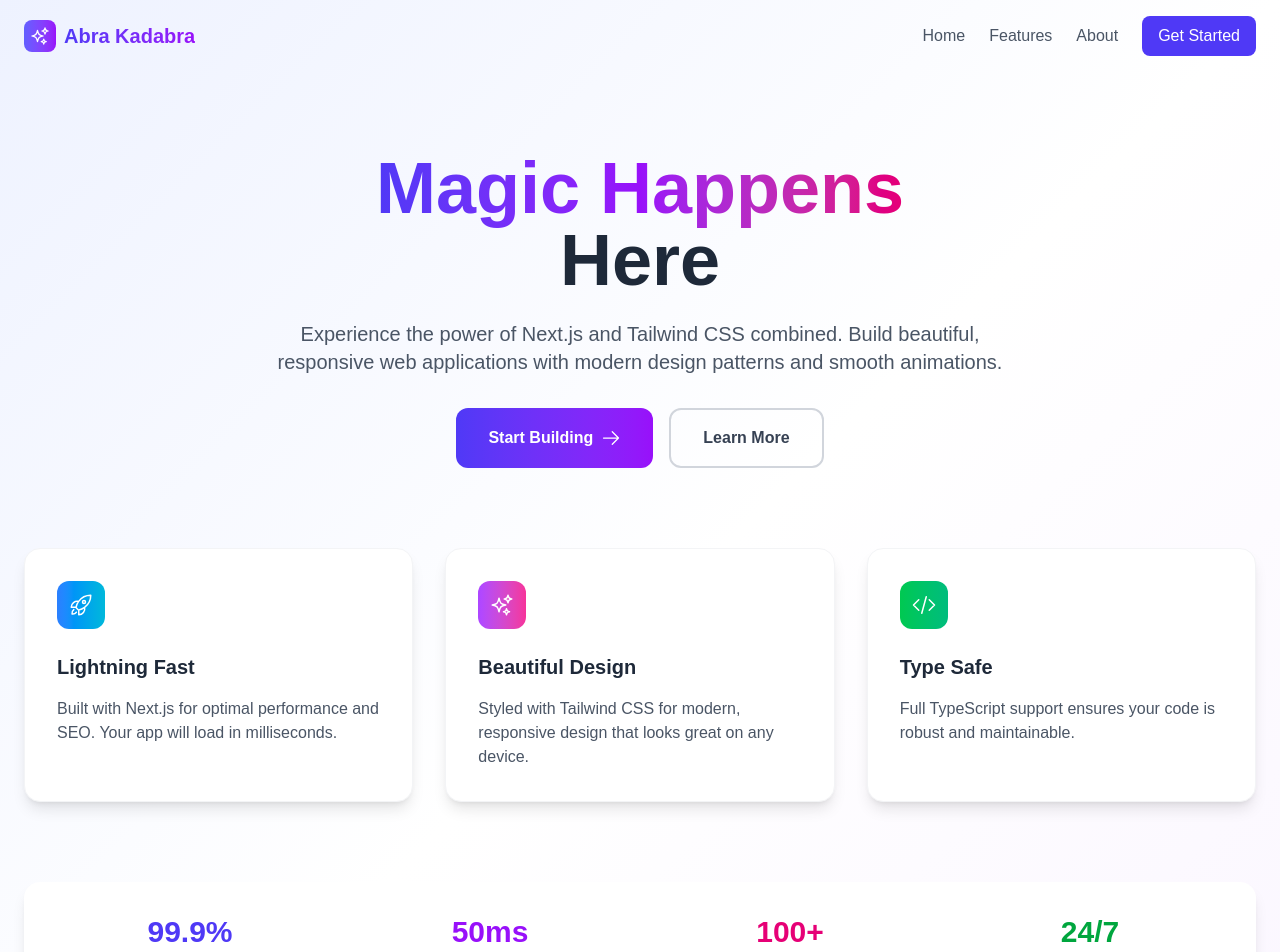
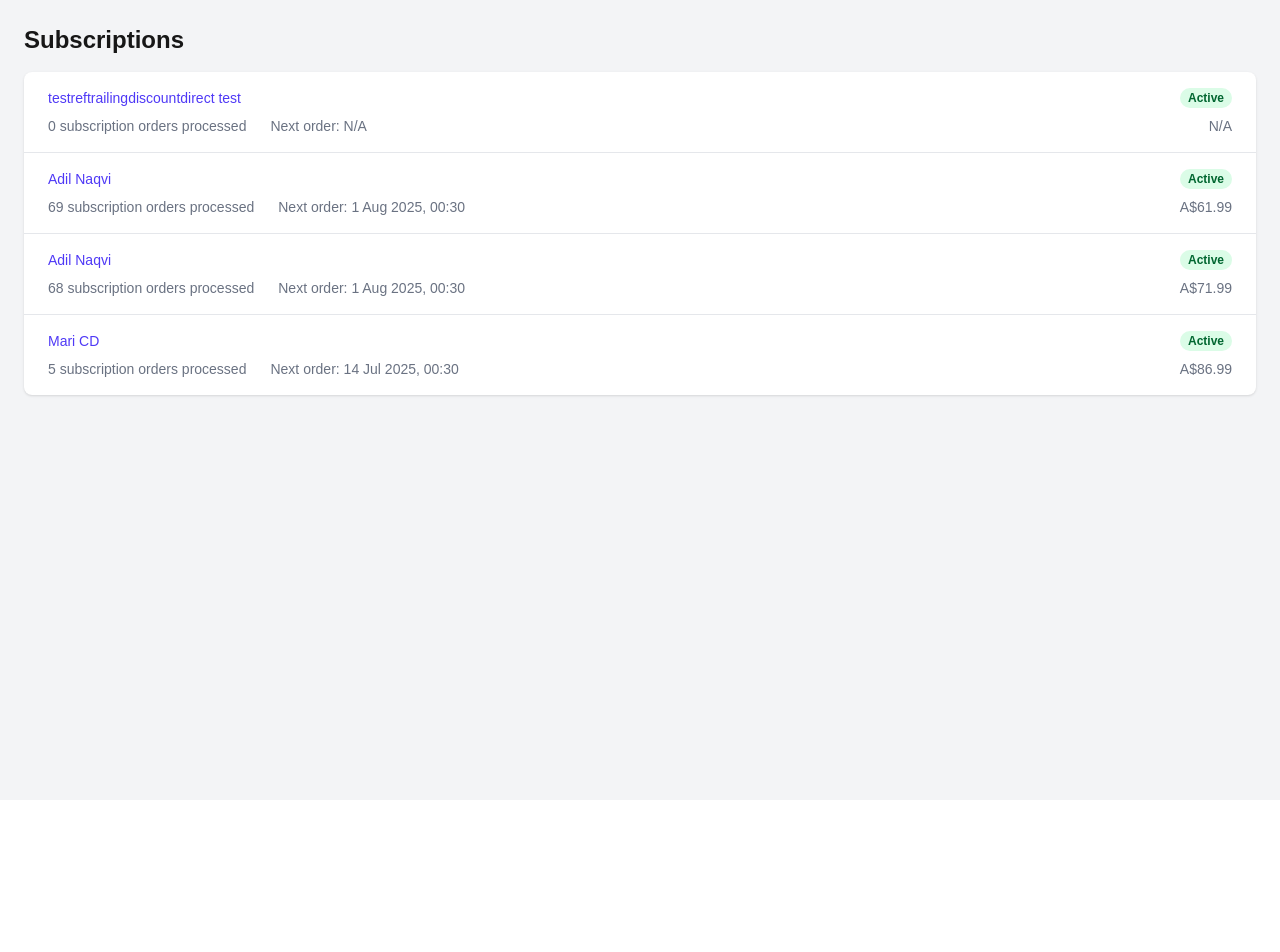
Before and after one commit to Argo483/abra-kadabra, a Next.js app: page / in a window 1280 px wide. Shown: the top 952 px of the page. After the commit the page ends 800 px from the top, so only its background shows below. Built offline with nearby package versions, Linux system fonts and the light colour scheme.

Commit message:
fix home page

```diff
--- a/src/app/page.tsx
+++ b/src/app/page.tsx
@@ -1,157 +1,78 @@
-import {
-  ArrowRightIcon,
-  SparklesIcon,
-  CodeBracketIcon,
-  RocketLaunchIcon,
-} from "@heroicons/react/24/outline";
+import React from "react";
 
-export default function Home() {
+const mockData = [
+  {
+    id: "14970",
+    name: "testreftrailingdiscountdirect test",
+    ordersProcessed: 0,
+    nextOrder: "N/A",
+    price: "N/A",
+  },
+  {
+    id: "13710",
+    name: "Adil Naqvi",
+    ordersProcessed: 69,
+    nextOrder: "1 Aug 2025, 00:30",
+    price: "A$61.99",
+  },
+  {
+    id: "13713",
+    name: "Adil Naqvi",
+    ordersProcessed: 68,
+    nextOrder: "1 Aug 2025, 00:30",
+    price: "A$71.99",
+  },
+  {
+    id: "15377",
+    name: "Mari CD",
+    ordersProcessed: 5,
+    nextOrder: "14 Jul 2025, 00:30",
+    price: "A$86.99",
+  },
+];
+
+// Uncomment and replace with real API endpoint
+// const fetchData = async () => {
+//   const response = await fetch('/api/subscriptions');
+//   const data = await response.json();
+//   return data;
+// };
+
+export default function Subscriptions() {
   return (
-    <div className="min-h-screen bg-gradient-to-br from-indigo-50 via-white to-purple-50 dark:from-gray-900 dark:via-gray-800 dark:to-indigo-900">
-      {/* Navigation */}
-      <nav className="px-6 py-4">
-        <div className="max-w-7xl mx-auto flex items-center justify-between">
-          <div className="flex items-center space-x-2">
-            <div className="w-8 h-8 bg-gradient-to-r from-indigo-500 to-purple-600 rounded-lg flex items-center justify-center">
-              <SparklesIcon className="w-5 h-5 text-white" />
+    <div className="min-h-screen bg-gray-100 p-6">
+      <h1 className="text-2xl font-bold mb-4">Subscriptions</h1>
+      <div className="bg-white shadow overflow-hidden sm:rounded-lg">
+        <ul className="divide-y divide-gray-200">
+          {mockData.map((subscription) => (
+            <li key={subscription.id} className="px-4 py-4 sm:px-6">
+              <div className="flex items-center justify-between">
+                <div className="text-sm font-medium text-indigo-600 truncate">
+                  {subscription.name}
                 </div>
-            <span className="text-xl font-bold bg-gradient-to-r from-indigo-600 to-purple-600 bg-clip-text text-transparent">
-              Abra Kadabra
+                <div className="ml-2 flex-shrink-0 flex">
+                  <span className="px-2 inline-flex text-xs leading-5 font-semibold rounded-full bg-green-100 text-green-800">
+                    Active
                   </span>
                 </div>
-          <div className="hidden md:flex items-center space-x-6">
-            <a
-              href="#"
-              className="text-gray-600 hover:text-indigo-600 transition-colors"
-            >
-              Home
-            </a>
-            <a
-              href="#"
-              className="text-gray-600 hover:text-indigo-600 transition-colors"
-            >
-              Features
-            </a>
-            <a
-              href="#"
-              className="text-gray-600 hover:text-indigo-600 transition-colors"
-            >
-              About
-            </a>
-            <button className="bg-indigo-600 text-white px-4 py-2 rounded-lg hover:bg-indigo-700 transition-colors">
-              Get Started
-            </button>
+              </div>
+              <div className="mt-2 sm:flex sm:justify-between">
+                <div className="sm:flex">
+                  <div className="mr-6 flex items-center text-sm text-gray-500">
+                    {subscription.ordersProcessed} subscription orders processed
+                  </div>
+                  <div className="mt-2 flex items-center text-sm text-gray-500 sm:mt-0">
+                    Next order: {subscription.nextOrder}
                   </div>
                 </div>
-      </nav>
-
-      {/* Hero Section */}
-      <main className="max-w-7xl mx-auto px-6 py-20">
-        <div className="text-center">
-          <h1 className="text-5xl md:text-7xl font-bold mb-6">
-            <span className="bg-gradient-to-r from-indigo-600 via-purple-600 to-pink-600 bg-clip-text text-transparent">
-              Magic Happens
-            </span>
-            <br />
-            <span className="text-gray-800 dark:text-gray-200">Here</span>
-          </h1>
-          <p className="text-xl text-gray-600 dark:text-gray-300 mb-8 max-w-3xl mx-auto">
-            Experience the power of Next.js and Tailwind CSS combined. Build
-            beautiful, responsive web applications with modern design patterns
-            and smooth animations.
-          </p>
-
-          {/* CTA Buttons */}
-          <div className="flex flex-col sm:flex-row gap-4 justify-center mb-16">
-            <button className="group bg-gradient-to-r from-indigo-600 to-purple-600 text-white px-8 py-4 rounded-xl font-semibold hover:shadow-lg hover:shadow-indigo-500/25 transition-all duration-300 transform hover:-translate-y-1">
-              <span className="flex items-center justify-center space-x-2">
-                <span>Start Building</span>
-                <ArrowRightIcon className="w-5 h-5 group-hover:translate-x-1 transition-transform" />
-              </span>
-            </button>
-            <button className="border-2 border-gray-300 text-gray-700 dark:text-gray-300 px-8 py-4 rounded-xl font-semibold hover:border-indigo-600 hover:text-indigo-600 transition-colors">
-              Learn More
-            </button>
+                <div className="mt-2 flex items-center text-sm text-gray-500 sm:mt-0">
+                  {subscription.price}
                 </div>
               </div>
-
-        {/* Feature Cards */}
-        <div className="grid md:grid-cols-3 gap-8 mt-20">
-          <div className="group bg-white dark:bg-gray-800 p-8 rounded-2xl shadow-lg hover:shadow-xl transition-all duration-300 transform hover:-translate-y-2 border border-gray-100 dark:border-gray-700">
-            <div className="w-12 h-12 bg-gradient-to-r from-blue-500 to-cyan-500 rounded-xl flex items-center justify-center mb-6 group-hover:scale-110 transition-transform">
-              <RocketLaunchIcon className="w-6 h-6 text-white" />
+            </li>
+          ))}
+        </ul>
       </div>
-            <h3 className="text-xl font-semibold mb-4 text-gray-800 dark:text-gray-200">
-              Lightning Fast
-            </h3>
-            <p className="text-gray-600 dark:text-gray-400">
-              Built with Next.js for optimal performance and SEO. Your app will
-              load in milliseconds.
-            </p>
-          </div>
-
-          <div className="group bg-white dark:bg-gray-800 p-8 rounded-2xl shadow-lg hover:shadow-xl transition-all duration-300 transform hover:-translate-y-2 border border-gray-100 dark:border-gray-700">
-            <div className="w-12 h-12 bg-gradient-to-r from-purple-500 to-pink-500 rounded-xl flex items-center justify-center mb-6 group-hover:scale-110 transition-transform">
-              <SparklesIcon className="w-6 h-6 text-white" />
-            </div>
-            <h3 className="text-xl font-semibold mb-4 text-gray-800 dark:text-gray-200">
-              Beautiful Design
-            </h3>
-            <p className="text-gray-600 dark:text-gray-400">
-              Styled with Tailwind CSS for modern, responsive design that looks
-              great on any device.
-            </p>
-          </div>
-
-          <div className="group bg-white dark:bg-gray-800 p-8 rounded-2xl shadow-lg hover:shadow-xl transition-all duration-300 transform hover:-translate-y-2 border border-gray-100 dark:border-gray-700">
-            <div className="w-12 h-12 bg-gradient-to-r from-green-500 to-emerald-500 rounded-xl flex items-center justify-center mb-6 group-hover:scale-110 transition-transform">
-              <CodeBracketIcon className="w-6 h-6 text-white" />
-            </div>
-            <h3 className="text-xl font-semibold mb-4 text-gray-800 dark:text-gray-200">
-              Type Safe
-            </h3>
-            <p className="text-gray-600 dark:text-gray-400">
-              Full TypeScript support ensures your code is robust and
-              maintainable.
-            </p>
-          </div>
-        </div>
-
-        {/* Stats Section */}
-        <div className="mt-20 bg-white dark:bg-gray-800 rounded-2xl p-8 shadow-lg">
-          <div className="grid grid-cols-2 md:grid-cols-4 gap-8 text-center">
-            <div>
-              <div className="text-3xl font-bold text-indigo-600 mb-2">
-                99.9%
-              </div>
-              <div className="text-gray-600 dark:text-gray-400">Uptime</div>
-            </div>
-            <div>
-              <div className="text-3xl font-bold text-purple-600 mb-2">
-                50ms
-              </div>
-              <div className="text-gray-600 dark:text-gray-400">Load Time</div>
-            </div>
-            <div>
-              <div className="text-3xl font-bold text-pink-600 mb-2">100+</div>
-              <div className="text-gray-600 dark:text-gray-400">Components</div>
-            </div>
-            <div>
-              <div className="text-3xl font-bold text-green-600 mb-2">24/7</div>
-              <div className="text-gray-600 dark:text-gray-400">Support</div>
-            </div>
-          </div>
-        </div>
-      </main>
-
-      {/* Footer */}
-      <footer className="mt-20 py-8 border-t border-gray-200 dark:border-gray-700">
-        <div className="max-w-7xl mx-auto px-6 text-center">
-          <p className="text-gray-600 dark:text-gray-400">
-            Built with ❤️ using Next.js and Tailwind CSS
-          </p>
-        </div>
-      </footer>
     </div>
   );
 }
```
Lines whose indentation alone changed are shown as unchanged.
